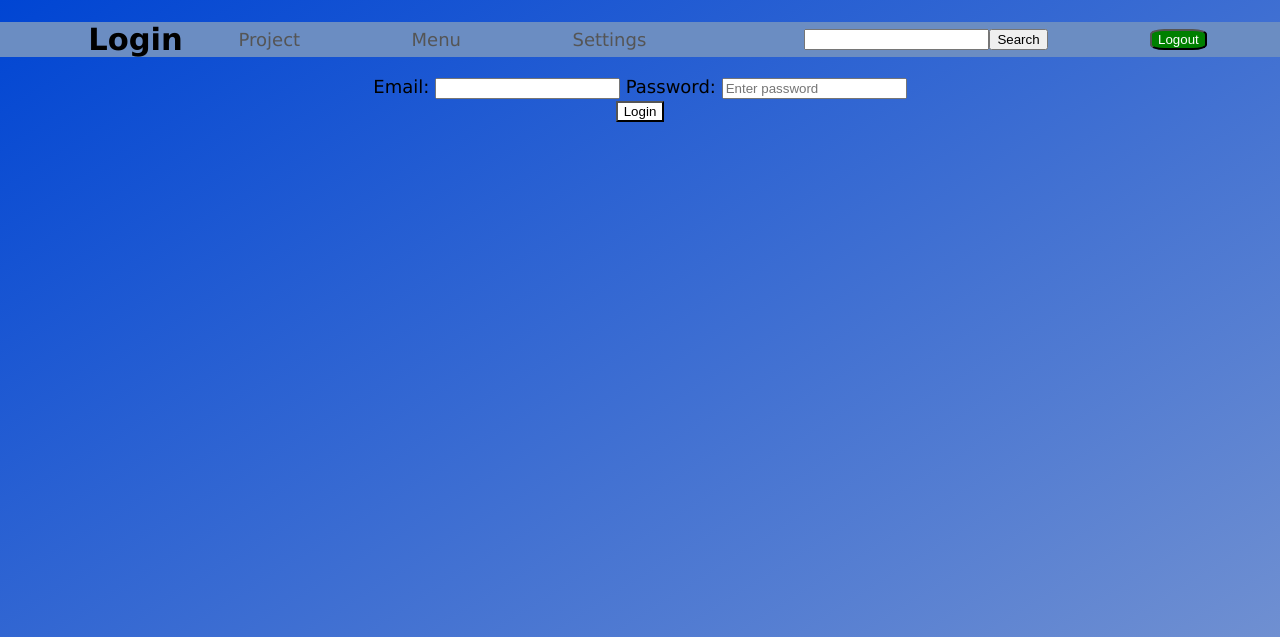
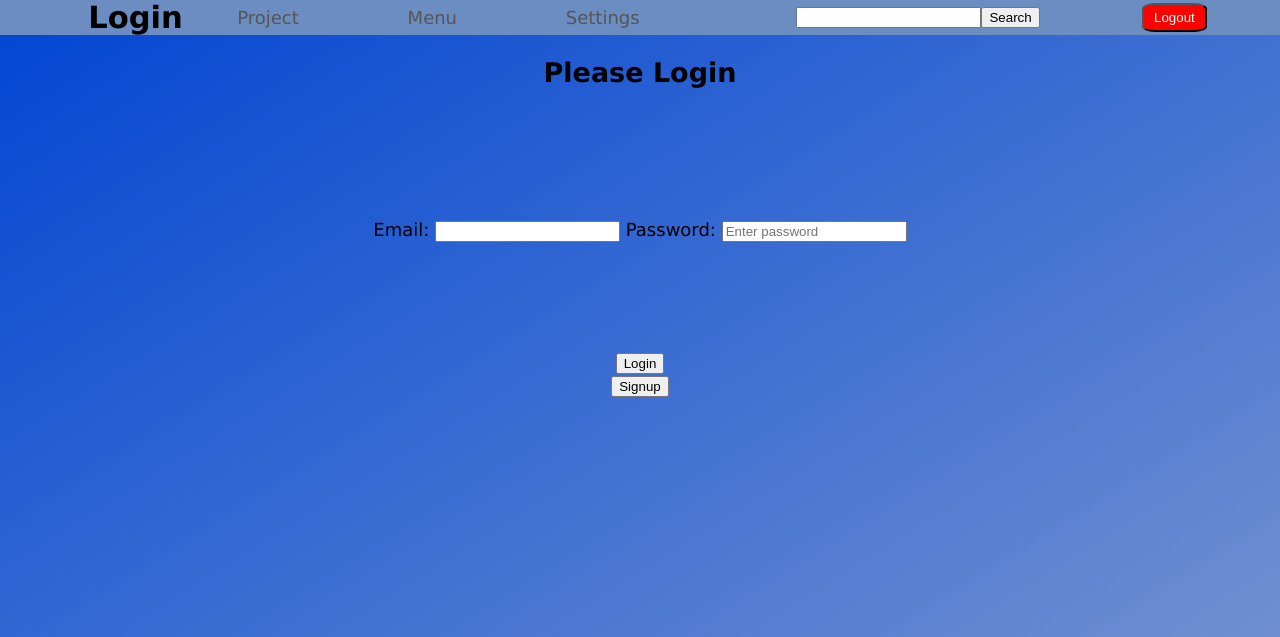
Before and after one commit to SebiCreator/Homeserver, a Flask app: template WebInterface/templates/login.html in a window 1280 px wide. Shown: the top 637 px of the page. Run offline with Flask 2, Linux system fonts and the light colour scheme; the template is opened without the code that fills it, so the values that code supplies are empty; the visitor is signed in with stand-in values (Sample User, id 1); parts of the project's set-up code (start-up, migrations or seed data) failed here and were passed over.

Commit message:
Worked CSS

```diff
--- a/Main.py
+++ b/Main.py
@@ -1,8 +1,16 @@
 #! /opt/homebrew/bin/python3
 
 
+
+INCLUDE_PATH = "/Users/sebastiankaeser/Desktop/Coding/Python/Homeserver/Server"
+
+
+
+import sys
+# Proper Imports
+sys.path.insert(0, INCLUDE_PATH)
+
 import os
-import sys
 from UDPServer import UDPServer
 from CamHandler import CamHandler
 from privates import *
@@ -12,13 +20,8 @@
 import time
 from threading import *
 from socket import *
-INCLUDE_PATH = "/Users/sebastiankaeser/Desktop/Coding/Python/Homeserver/Server"
-
 
 app = create_app()
-
-# Proper Imports
-sys.path.insert(0, INCLUDE_PATH)
 
 
 camHandler = CamHandler()
--- a/WebInterface/static/css/main.css
+++ b/WebInterface/static/css/main.css
@@ -4,8 +4,12 @@
 }
 
 body {
-    Font-family: Lucida Sans, Helvetica, Arial, sans-serif;
-    background-image: linear-gradient(to bottom right, rgb(0, 69, 211), rgb(124, 152, 209));
+  font-family: Lucida Sans, Helvetica, Arial, sans-serif;
+  background-image: linear-gradient(
+    to bottom right,
+    rgb(0, 69, 211),
+    rgb(124, 152, 209)
+  );
   margin: 0px;
   text-align: center;
   font-size: 18px;
@@ -13,7 +17,6 @@
 }
 
 nav {
-    position: fixed;
   display: flex;
   flex-direction: row;
   justify-content: center;
@@ -71,17 +74,19 @@
 }
 
 .btn {
-    margin: 0, 10%;
-    border-radius: 25%;
+  margin: 0, auto;
+  border-radius: 20%;
+  padding: 5px 10px;
+  font-size: 0.8fr;
 }
 
 .login-btn {
-    background-color: white;
+  background-color: green;
   color: #000;
 }
 
 .logout-btn {
-    background-color: green;
+  background-color: red;
   color: #fff;
 }
 
@@ -116,3 +121,31 @@
 a:hover {
   color: #000;
 }
+
+.flush {
+  padding: 5px;
+  border-radius: 2%;
+}
+
+.bad-flush {
+  background-color: rgb(240, 86, 112);
+}
+
+.good-flush {
+  background-color: rgb(97, 240, 86);
+}
+
+.flush button {
+  float: right;
+  border-radius: 10px;
+}
+
+.login-formgroup {
+  display: flex;
+  justify-content: center;
+  flex-direction: column;
+  height: 30%;
+}
+
+.login-formgroup form {
+}
--- a/WebInterface/templates/base.html
+++ b/WebInterface/templates/base.html
@@ -44,14 +44,15 @@
         </div>
       {% else %}
         <div class="flush good-flush">
-          {{message}}
+         {{message}}
           <button>
             <span aria-hidden="true">&times;</span>
           </button>
+        </div>
       {% endif %}
       {% endfor %}
       {% endif %}
       {% endwith %}
-    {% block body %}{% endblock %}
+  {% block body %}{% endblock %}
   </body>
 </html>
--- a/WebInterface/templates/index.html
+++ b/WebInterface/templates/index.html
@@ -19,7 +19,7 @@
 
 
 {% block body %}
-
+<h2>Dashboard</h2>
 
 <div class="maincontainer">
 
--- a/WebInterface/templates/login.html
+++ b/WebInterface/templates/login.html
@@ -28,6 +28,9 @@
         <label for="password">Password:</label>
         <input name="password" type="password" placeholder="Enter password"></input>
 </div>
-        <button class="login-btn" type="submit">Login</button>
+        <button class="login-form-btn" type="submit">Login</button>
+    </form>
+    <form method="get" action="{{  url_for('auth.sign_up')}}">
+        <button class="signup-form-btn">Signup</button>
     </form>
 {% endblock %}
--- a/WebInterface/templates/sign_up.html
+++ b/WebInterface/templates/sign_up.html
@@ -16,13 +16,13 @@
 
 {% block body %}
 <h2 class="signup-heading">Register for new Account </h2>
-<div class="signup-formgroup"
+<div class="signup-formgroup">
     <form method="post" action="{{ url_for('auth.sign_up') }}">
         <input name="email" type="text" placeholder="email"></input>
         <input name="firstName" type="text" placeholder="first name"></input>
         <input name="password1" type="password1" placeholder="password"></input>
         <input name="password2" type="password2" placeholder="password"></input>
+        <button class="signup-btn" type="submit">SUBMIT</button>
 </div>
-        <button class="signup-btn" type="submit">SUBMIT</button>
     <form>
 {% endblock %}
```
Also changed, not shown: WebInterface/auth.py (+3 -6 lines). Lines whose indentation alone changed are shown as unchanged.
